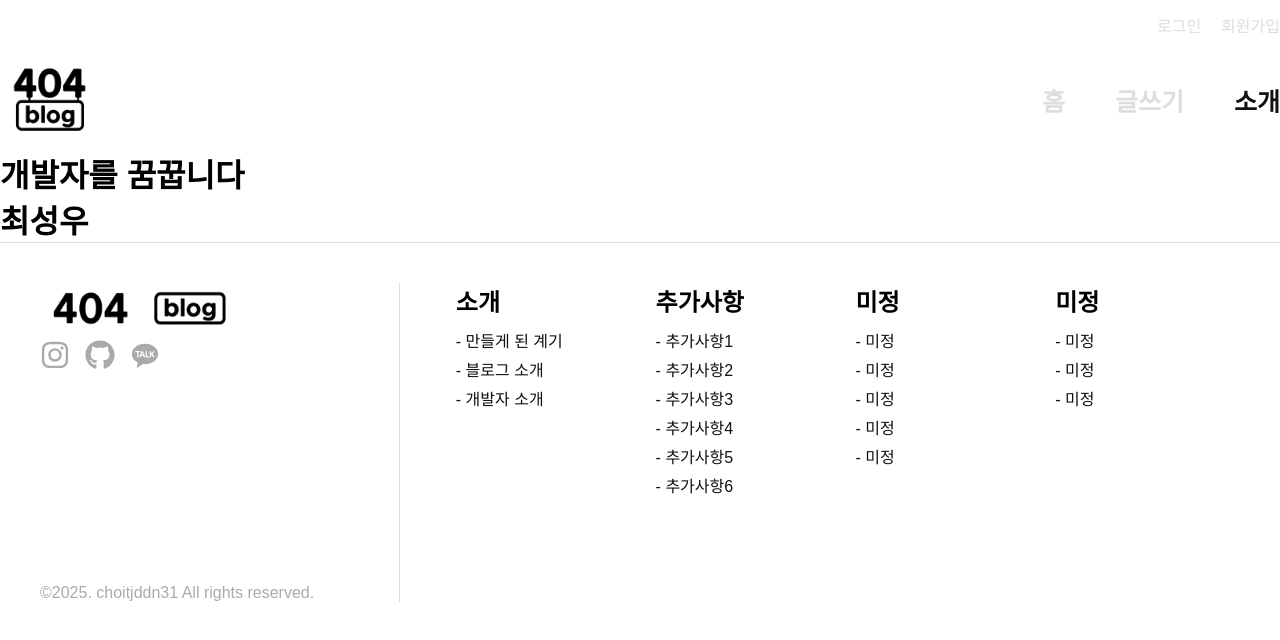
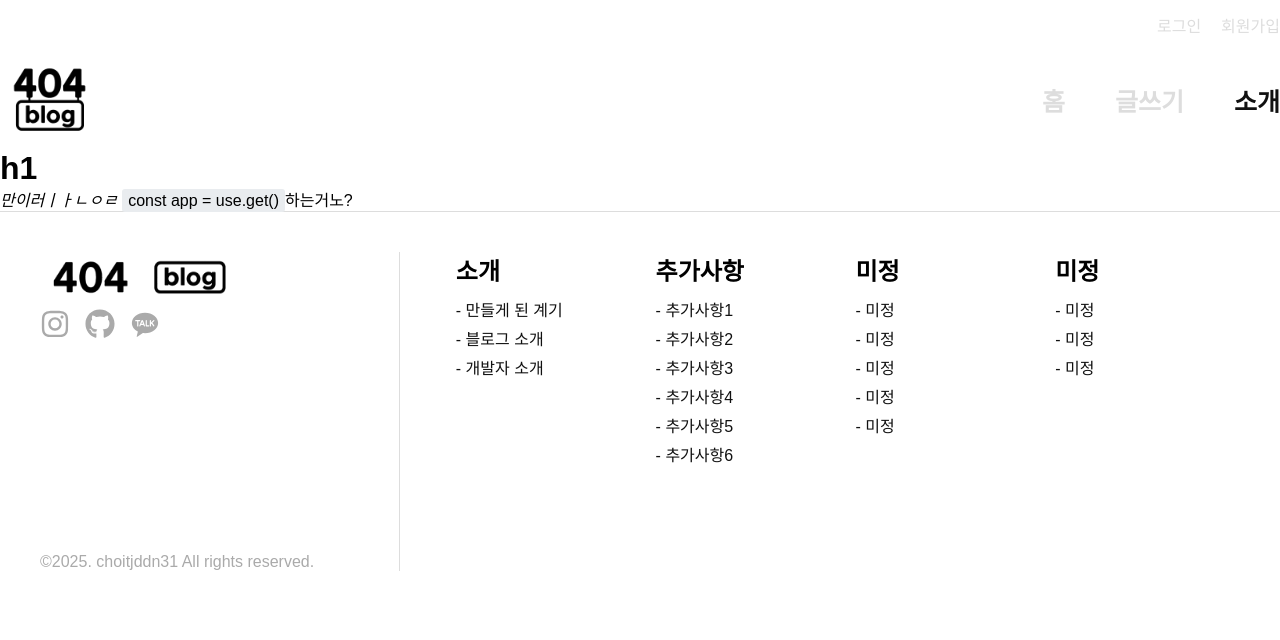
Before and after one commit to choitjddn0311/404blog, a React (Create React App) app in the folder frontend/: page /intro in a window 1280 px wide. Shown: the top 640 px of the page. Built offline with nearby package versions, Linux system fonts and the light colour scheme; a web font is replaced by a local one.

Commit message:
feat: update

```diff
--- a/frontend/package.json
+++ b/frontend/package.json
@@ -9,12 +9,15 @@
     "@testing-library/user-event": "^13.5.0",
     "axios": "^1.9.0",
     "cors": "^2.8.5",
+    "highlight.js": "^11.11.1",
     "moment": "^2.30.1",
     "react": "^19.1.0",
     "react-dom": "^19.1.0",
     "react-icons": "^5.5.0",
+    "react-markdown": "^10.1.0",
     "react-router-dom": "^7.6.2",
     "react-scripts": "5.0.1",
+    "rehype-highlight": "^7.0.2",
     "styled-components": "^6.1.18",
     "web-vitals": "^2.1.4"
   },
--- a/frontend/src/index.css
+++ b/frontend/src/index.css
@@ -9,8 +9,12 @@ textarea {
 }
 
 code {
-  font-family: source-code-pro, Menlo, Monaco, Consolas, 'Courier New',
-    monospace;
+  padding: 3px 6px;
+  border: none;
+	border-radius: 3px;
+	background-color: #e9ecef;
+	font-size: 1rem;
+  font-family: 'freesentation' , sans-serif;
 }
 
 @font-face {
--- a/frontend/src/page/intro.jsx
+++ b/frontend/src/page/intro.jsx
@@ -1,8 +1,14 @@
+import React from 'react';
+import ReactMarkdown from 'react-markdown';
+import rehypeHighlight from "rehype-highlight";
+import "highlight.js/styles/a11y-dark.css";
+
 const Intro = () => {
+    const markdownText = `# h1 \n *만이러ㅣㅏㄴㅇㄹ* \n \`const app = use.get()\`하는거노?`
     return (
         <>
-            <h1>개발자를 꿈꿉니다</h1>
-            <h1>최성우</h1>
+            <ReactMarkdown rehypePlugins={[rehypeHighlight]}>{markdownText}
+            </ReactMarkdown>
         </>
     )
 }
```
Also changed, not shown: 1 other file (tests, documents, lock files or other folders).
